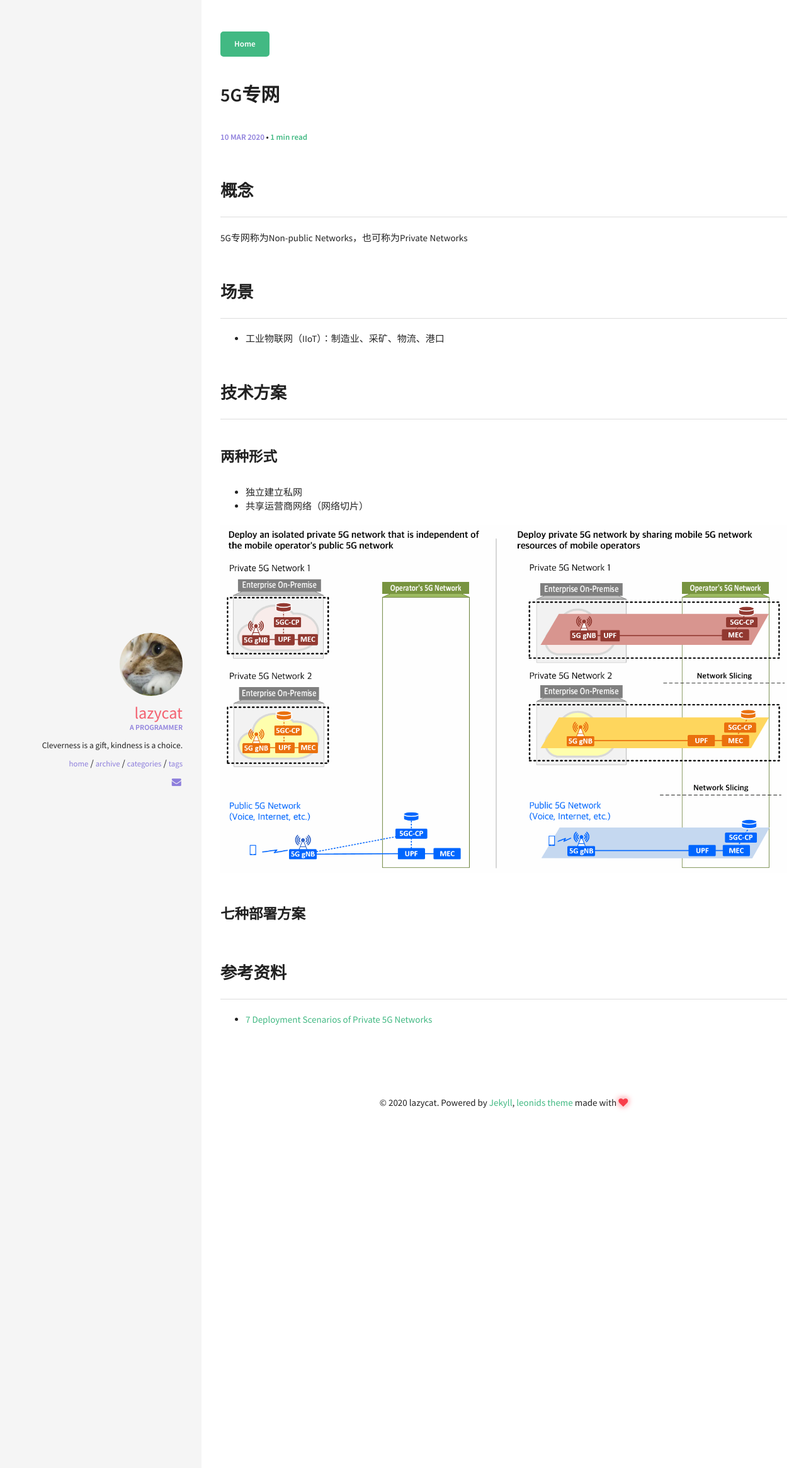
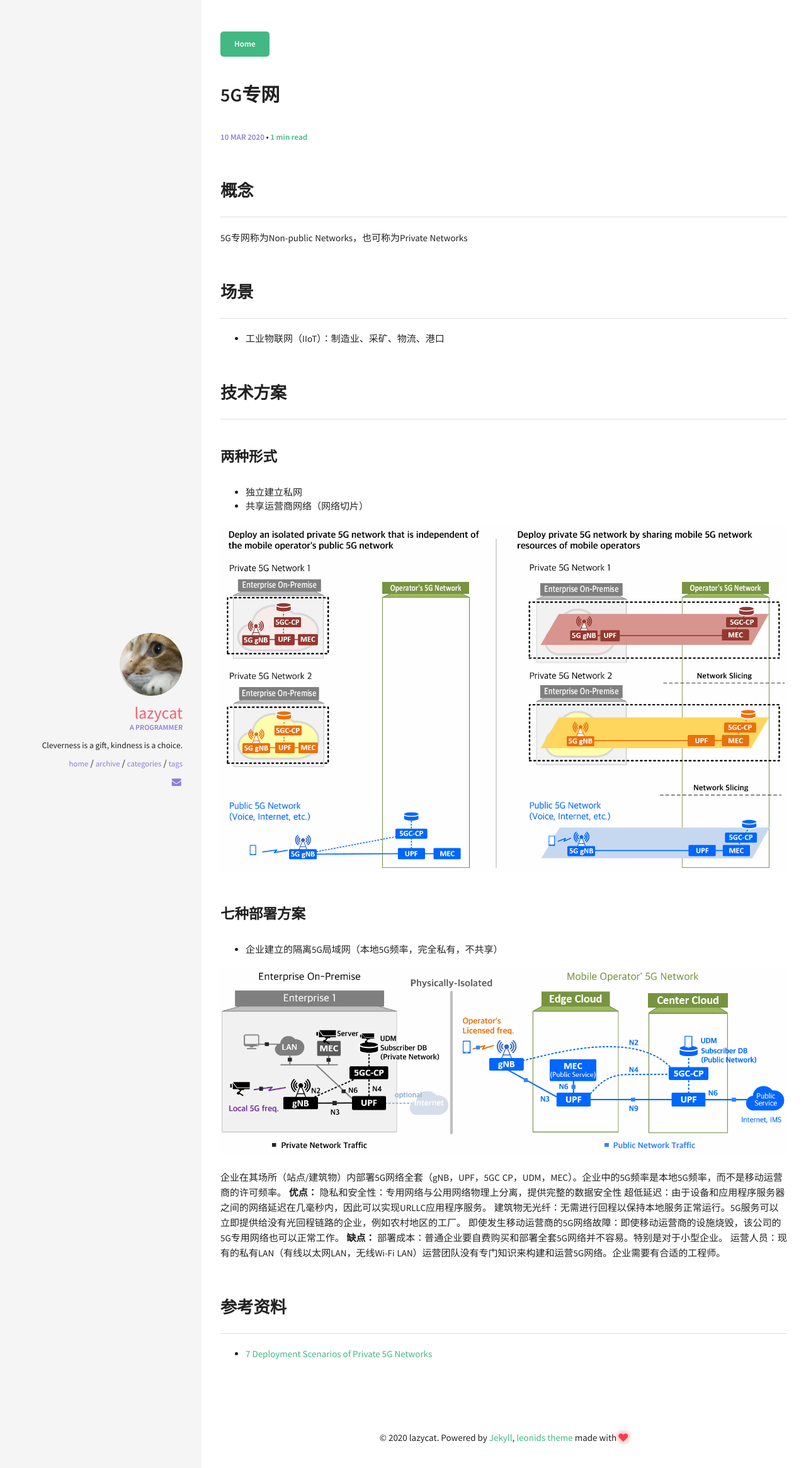
Before and after one commit to iptraveller/iptraveller.github.com, a Jekyll site: the page built from _posts/2020-03-10-5g-private-networks.md, in a window 1280 px wide. Shown: the top 2331 px of the page at 63% size. Built offline with Jekyll 4.4.1, drawn with Linux system fonts in a browser that asks for light colours; comment, search, counter and statistics services are not loaded.

Commit message:
add case 1

```diff
--- a/_posts/2020-03-10-5g-private-networks.md
+++ b/_posts/2020-03-10-5g-private-networks.md
@@ -21,6 +21,19 @@ comments: true
 ![01](/img/2020-03-10-01.png)
 
 ### 七种部署方案
+* 企业建立的隔离5G局域网（本地5G频率，完全私有，不共享）
+
+![02](/img/2020-03-10-02.png)
+
+企业在其场所（站点/建筑物）内部署5G网络全套（gNB，UPF，5GC CP，UDM，MEC）。企业中的5G频率是本地5G频率，而不是移动运营商的许可频率。
+**优点：**
+隐私和安全性：专用网络与公用网络物理上分离，提供完整的数据安全性
+超低延迟：由于设备和应用程序服务器之间的网络延迟在几毫秒内，因此可以实现URLLC应用程序服务。
+建筑物无光纤：无需进行回程以保持本地服务正常运行。5G服务可以立即提供给没有光回程链路的企业，例如农村地区的工厂。
+即使发生移动运营商的5G网络故障：即使移动运营商的设施烧毁，该公司的5G专用网络也可以正常工作。
+**缺点：**
+部署成本：普通企业要自费购买和部署全套5G网络并不容易。特别是对于小型企业。
+运营人员：现有的私有LAN（有线以太网LAN，无线Wi-Fi LAN）运营团队没有专门知识来构建和运营5G网络。企业需要有合适的工程师。
 
 ## 参考资料
 * [7 Deployment Scenarios of Private 5G Networks](https://www.netmanias.com/en/post/blog/14500/5g-edge-kt-sk-telecom/7-deployment-scenarios-of-private-5g-networks)
```
